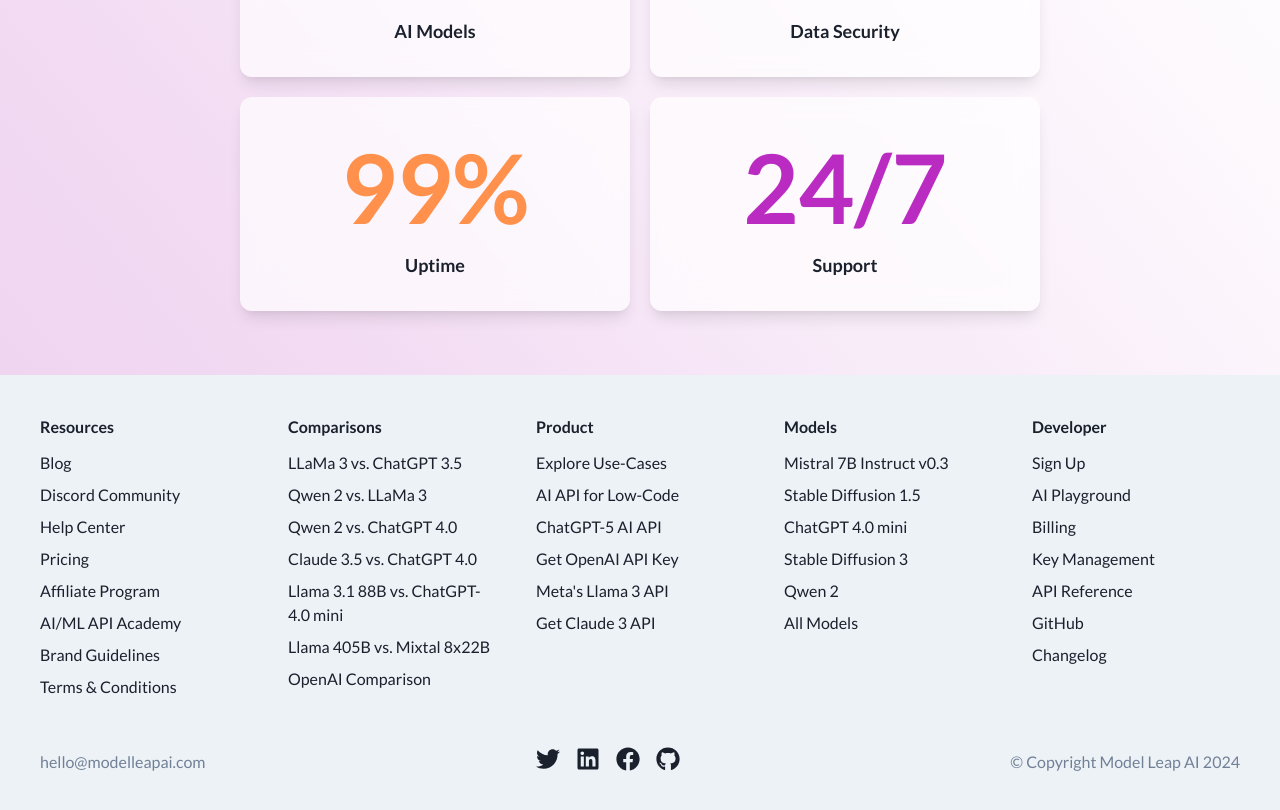
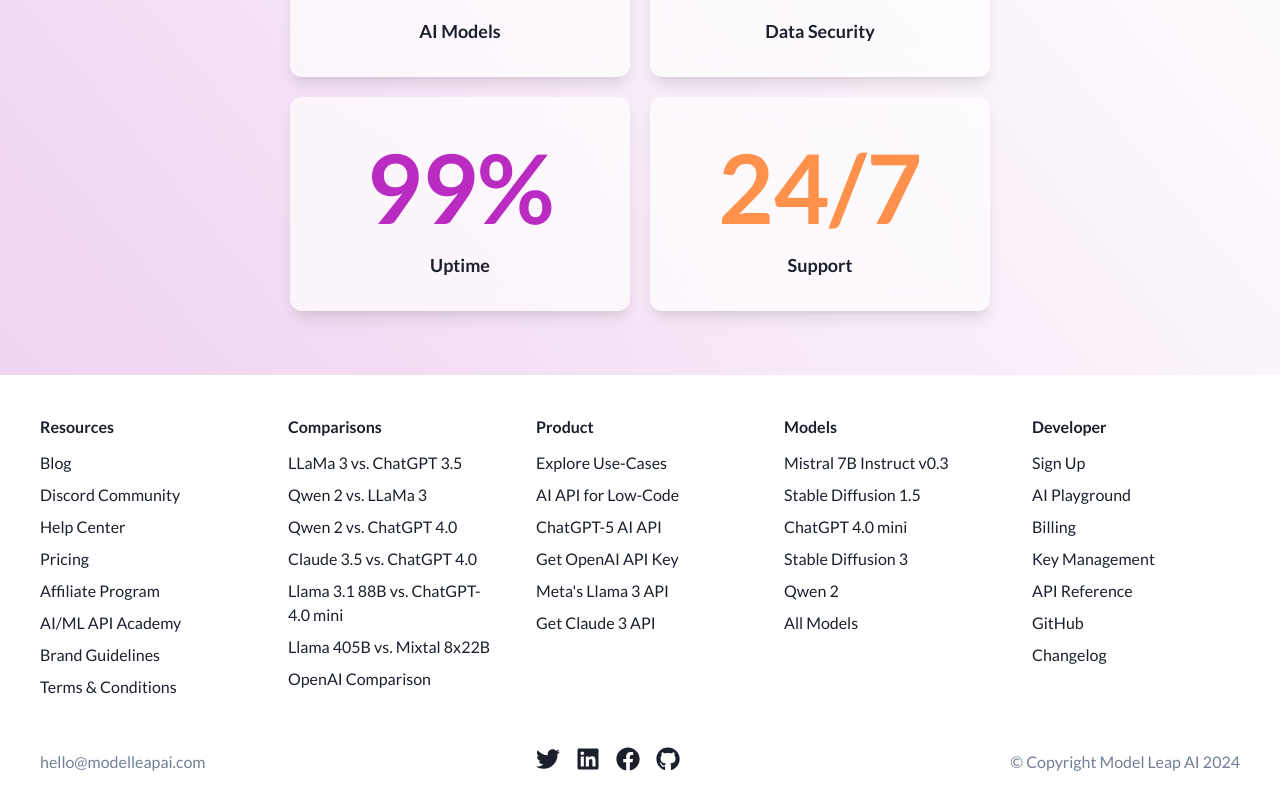
Before and after one commit to Arsalanbashir831/ModelLeap-AI, a React (Vite) app: page / in a window 1280 px wide. Shown: the part 1700-2510 px from the top of the page. Built offline with nearby package versions, Linux system fonts and the light colour scheme.

Commit message:
minor color changes

```diff
--- a/src/Components/LandingPage/Features.jsx
+++ b/src/Components/LandingPage/Features.jsx
@@ -72,11 +72,11 @@
         costs.
       </MotionText>
 
-      <SimpleGrid columns={{ base: 1, md: 2 }} spacing={5} maxW="800px" mx="auto">
+      <SimpleGrid columns={{ base: 1, md: 2 }} spacing={5} maxW="700px" mx="auto">
         <FeatureCard number="200+" label="AI Models" color={primaryColorPurple} delay={0.8} />
         <FeatureCard number="#1" label="Data Security" color={primaryColorOrange} delay={1.0} />
-        <FeatureCard number="99%" label="Uptime" color={primaryColorOrange} delay={1.2} />
-        <FeatureCard number="24/7" label="Support" color={primaryColorPurple} delay={1.4} />
+        <FeatureCard number="99%" label="Uptime" color={primaryColorPurple} delay={1.2} />
+        <FeatureCard number="24/7" label="Support" color={primaryColorOrange} delay={1.4} />
       </SimpleGrid>
     </Box>
   );
--- a/src/Components/LandingPage/Footer.jsx
+++ b/src/Components/LandingPage/Footer.jsx
@@ -70,7 +70,7 @@
 
 const Footer = () => {
   return (
-    <Box bg="gray.100" py={10} px={5} w="100%">
+    <Box bg="white" py={10} px={5} w="100%">
       <SimpleGrid
         columns={{ base: 1, md: 2, lg: 5 }}
         spacing={10}
```
